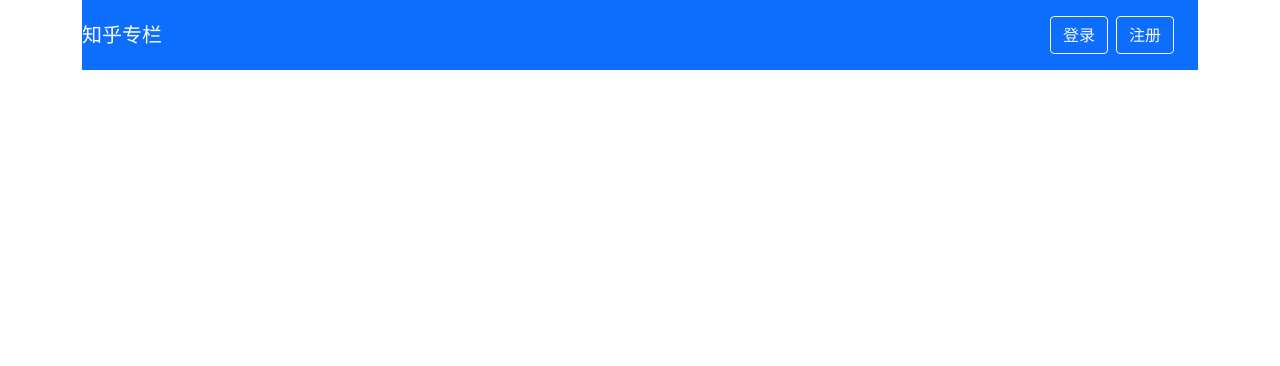
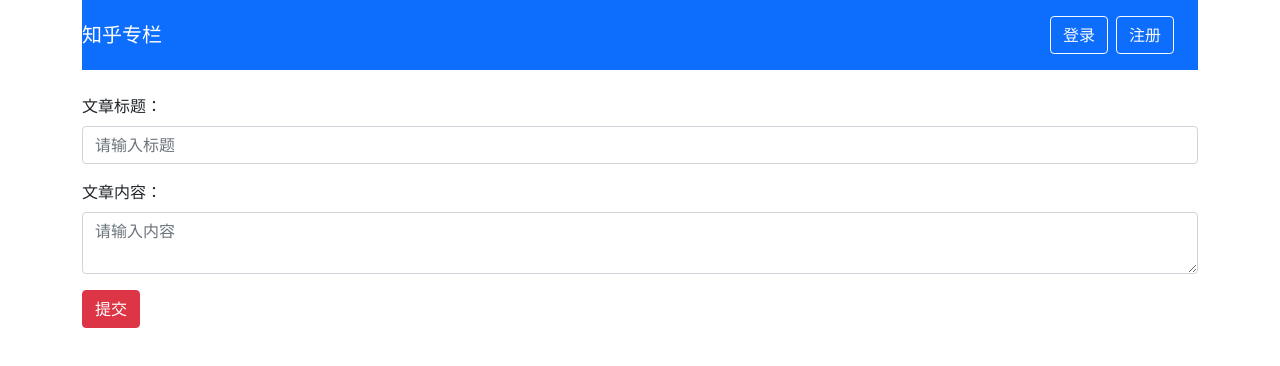
Before and after one commit to chentanran/vue-store, a Vue app in the folder vue3-one-piece/: page /createPost in a window 1280 px wide. Before the commit this address had no page. Shown: the top 366 px of the page. Built offline with nearby package versions, Linux system fonts and the light colour scheme.

Commit message:
增加 新增文章页

```diff
--- a/vue3-one-piece/src/components/GlobalHeader.vue
+++ b/vue3-one-piece/src/components/GlobalHeader.vue
@@ -14,13 +14,13 @@
       <li class="list-inline-item">
         <DropDown :title="`你好 ${user.name}`">
           <DropDownItem>
-            <a class="dropdown-item" href="#" @click="handleClick">新建文章</a>
+            <router-link class="dropdown-item" :to="{ name: 'createPost' }">新建文章</router-link>
           </DropDownItem>
           <DropDownItem disabled>
             <a class="dropdown-item" href="#" >编辑文章</a>
           </DropDownItem>
           <DropDownItem>
-            <router-link class="dropdown-item" :to="{ name: 'login' }">退出登录</router-link>
+            <a class="dropdown-item" href="#" @click="loginout">退出登录</a>
           </DropDownItem>
         </DropDown>
       </li>
@@ -32,6 +32,8 @@
 import { defineComponent } from 'vue'
 import DropDown from './DropDown.vue'
 import DropDownItem from './DropDownItem.vue'
+import { useStore } from 'vuex'
+import { useRouter } from 'vue-router'
 export interface UserProps {
   isLogin: boolean;
   name?: string;
@@ -50,11 +52,16 @@
     }
   },
   setup () {
-    const handleClick = () => {
-      alert('11111')
+    const store = useStore()
+    const router = useRouter()
+
+    const loginout = () => {
+      store.commit('loginout')
+      router.push({ name: 'login' })
     }
+
     return {
-      handleClick
+      loginout
     }
   }
 })
--- a/vue3-one-piece/src/components/ValidateInput.vue
+++ b/vue3-one-piece/src/components/ValidateInput.vue
@@ -1,7 +1,7 @@
 <template>
   <div>
     <input
-      type="email"
+      v-if="tag === 'input'"
       class="form-control"
       :class="{ 'is-invalid': inputRef.error }"
       aria-describedby="emailHelp"
@@ -10,6 +10,16 @@
       @input="updateValue"
       v-bind="$attrs"
     >
+    <textarea
+      v-else
+      class="form-control"
+      :class="{ 'is-invalid': inputRef.error }"
+      aria-describedby="emailHelp"
+      :value="inputRef.val"
+      @blur="validateInput"
+      @input="updateValue"
+      v-bind="$attrs"
+    />
     <div class="invalid-feedback" v-if="inputRef.error">{{ inputRef.message }}</div>
   </div>
 </template>
@@ -25,11 +35,16 @@
 }
 
 export type RulesProp = RuleProp[]
+type tagProps = 'input' | 'textarea'
 export default defineComponent({
   name: 'ValidateInput',
   props: {
     rules: Array as () => RulesProp,
-    modelValue: String
+    modelValue: String,
+    tag: {
+      type: String as () => tagProps,
+      default: 'input'
+    }
   },
   setup (props, context) {
     const inputRef = reactive({
--- a/vue3-one-piece/src/router/index.ts
+++ b/vue3-one-piece/src/router/index.ts
@@ -1,6 +1,7 @@
 import Home from '../views/Home.vue'
 import Login from '../views/Login.vue'
 import ColumnDetail from '../views/ColumnDetail.vue'
+import CreatePost from '../views/CreatePost.vue'
 import { createRouter, createWebHistory } from 'vue-router'
 
 const routerHistory = createWebHistory()
@@ -21,6 +22,11 @@
       path: '/columnDetail',
       name: 'columnDetail',
       component: ColumnDetail
+    },
+    {
+      path: '/createPost',
+      name: 'createPost',
+      component: CreatePost
     }
   ]
 })
--- a/vue3-one-piece/src/store/index.ts
+++ b/vue3-one-piece/src/store/index.ts
@@ -10,6 +10,7 @@
   isLogin: boolean;
   name?: string;
   id?: number;
+  columnId?: number;
 }
 
 export interface GlobalDataProps {
@@ -26,7 +27,13 @@
   },
   mutations: {
     login (state) {
-      state.user = { ...state.user, isLogin: true, name: '123' }
+      state.user = { ...state.user, isLogin: true, name: '123', columnId: 1 }
+    },
+    loginout (state) {
+      state.user = { isLogin: false }
+    },
+    createPost (state, post) {
+      state.posts.push(post)
     }
   }
 })
--- /dev/null
+++ b/vue3-one-piece/src/views/CreatePost.vue
@@ -0,0 +1,71 @@
+<template>
+  <div>
+    <ValidateForm @form-submit="handlesSubmit">
+      <div class="mb-3">
+        <label for="exampleInputEmail1" class="form-label">文章标题：</label>
+        <ValidateInput
+          v-model="title"
+          placeholder="请输入标题"
+        ></ValidateInput>
+      </div>
+      <div class="mb-3">
+        <label for="exampleInputPassword1" class="form-label">文章内容：</label>
+        <ValidateInput
+          tag="textarea"
+          v-model="content"
+          placeholder="请输入内容"
+        ></ValidateInput>
+      </div>
+      <template v-slot:submit>
+        <span class="btn btn-danger">提交</span>
+      </template>
+    </ValidateForm>
+  </div>
+</template>
+
+<script lang="ts">
+import { ref } from 'vue'
+import ValidateForm from '@/components/ValidateForm.vue'
+import ValidateInput from '@/components/ValidateInput.vue'
+import { useRouter } from 'vue-router'
+import { useStore } from 'vuex'
+import { PostProps } from '../mock/testData'
+export default {
+  name: 'createPost',
+  components: {
+    ValidateForm,
+    ValidateInput
+  },
+  setup () {
+    const title = ref('')
+    const content = ref('')
+    const router = useRouter()
+    const store = useStore()
+
+    const handlesSubmit = (formValid: boolean) => {
+      if (formValid) {
+        const { columnId } = store.state.user
+        const newPost: PostProps = {
+          id: new Date().getTime(),
+          title: title.value,
+          content: content.value,
+          columnId,
+          createdAt: new Date().toLocaleDateString()
+        }
+        store.commit('createPost', newPost)
+        router.push({ name: 'columnDetail', query: { id: columnId } })
+      }
+    }
+
+    return {
+      title,
+      handlesSubmit,
+      content
+    }
+  }
+}
+</script>
+
+<style>
+
+</style>
```
